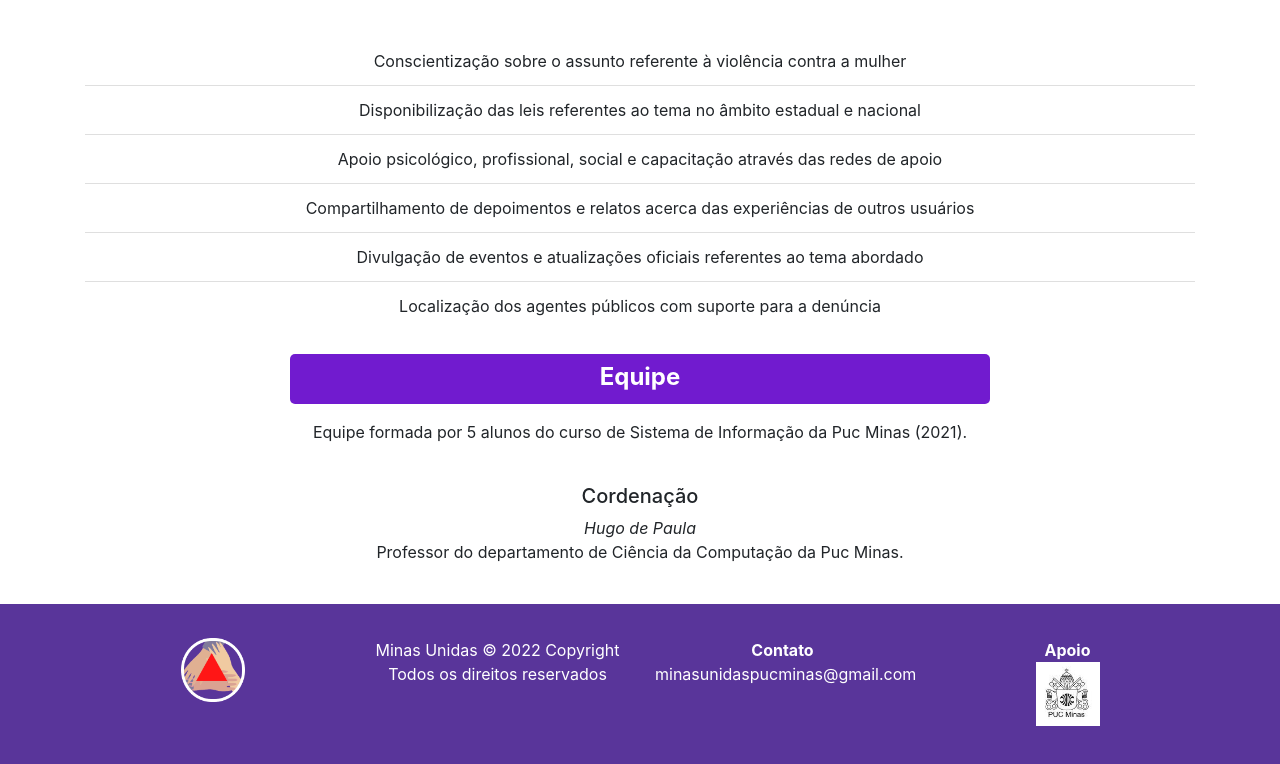
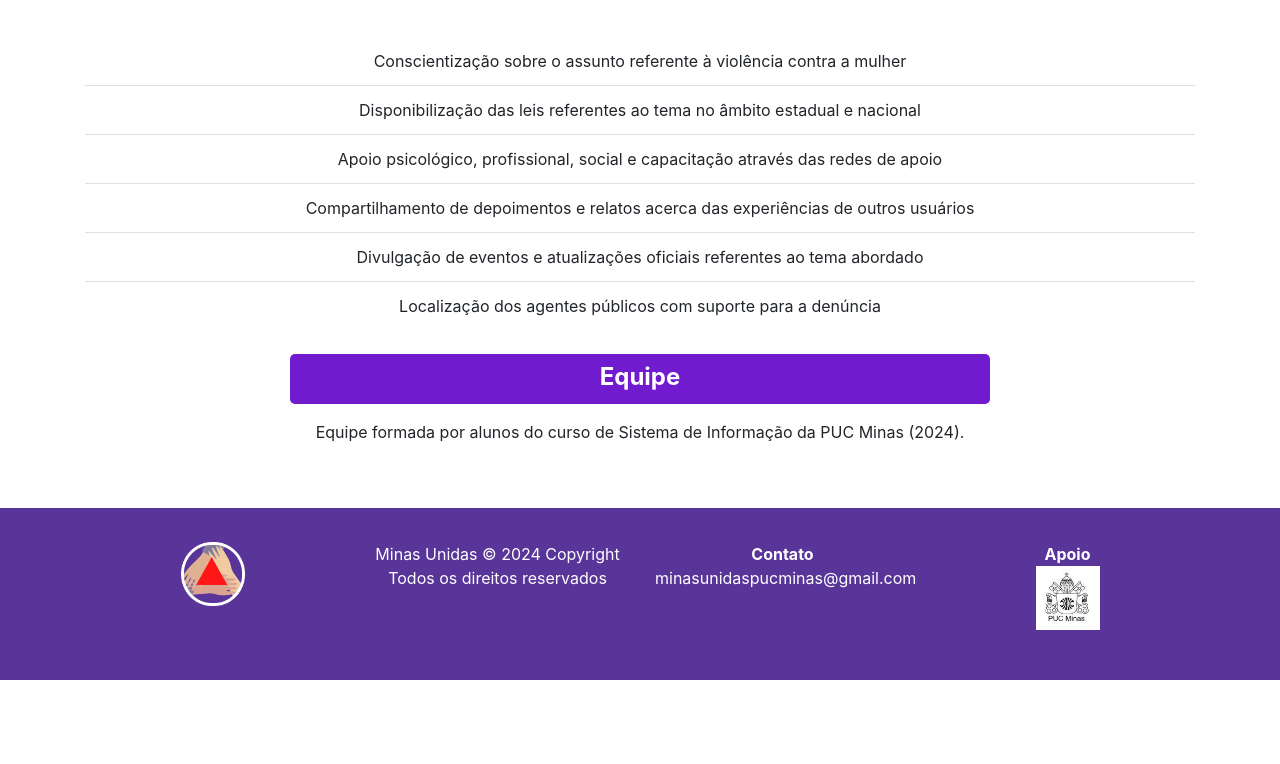
Before and after one commit to ICEI-PUC-Minas-PMV-SI/pmv-si-2024-1-pe6-t2-g4-minas-unidas, a website: page src/frontend/pages/quem-somos.html in a window 1280 px wide. Shown: the part 1255-2019 px from the top of the page. After the commit the page ends 1935 px from the top, so only its background shows below. Drawn offline with nearby package versions, Linux system fonts and the light colour scheme.

Commit message:
Update project date

```diff
--- a/src/frontend/pages/quem-somos.html
+++ b/src/frontend/pages/quem-somos.html
@@ -102,10 +102,7 @@
                 </ul>
                 <br>
                 <p class="title-page">Equipe</p>
-                <p>Equipe formada por 5 alunos do curso de Sistema de Informação da Puc Minas (2021).</p><br>
-                <h5>Cordenação</h5>
-                <i class="prof_hugo">Hugo de Paula</i><br>
-                <p>Professor do departamento de Ciência da Computação da Puc Minas.</p>
+                <p>Equipe formada por alunos do curso de Sistema de Informação da PUC Minas (2024).</p><br>
                 <br>
             </div>
         </div>
@@ -121,7 +118,7 @@
                 </div>
 
                 <div class="col"></br>
-                    Minas Unidas &copy 2022 Copyright</br>
+                    Minas Unidas &copy 2024 Copyright</br>
                     Todos os direitos reservados
                 </div>
 
```
Also changed, not shown: src/frontend/pages/cadastro-usuario.html (+1 -1 lines), src/frontend/pages/denuncie-online.html (+1 -1 lines), src/frontend/pages/denuncie-presencial.html (+1 -1 lines), src/frontend/pages/denuncie.html (+1 -1 lines), src/frontend/pages/depoimentos-cadastro.html (+1 -1 lines), src/frontend/pages/depoimentos.html (+1 -1 lines), src/frontend/pages/legislacao.html (+1 -1 lines), src/frontend/pages/questionario.html (+1 -1 lines), src/frontend/pages/redes-apoio.html (+1 -1 lines).
